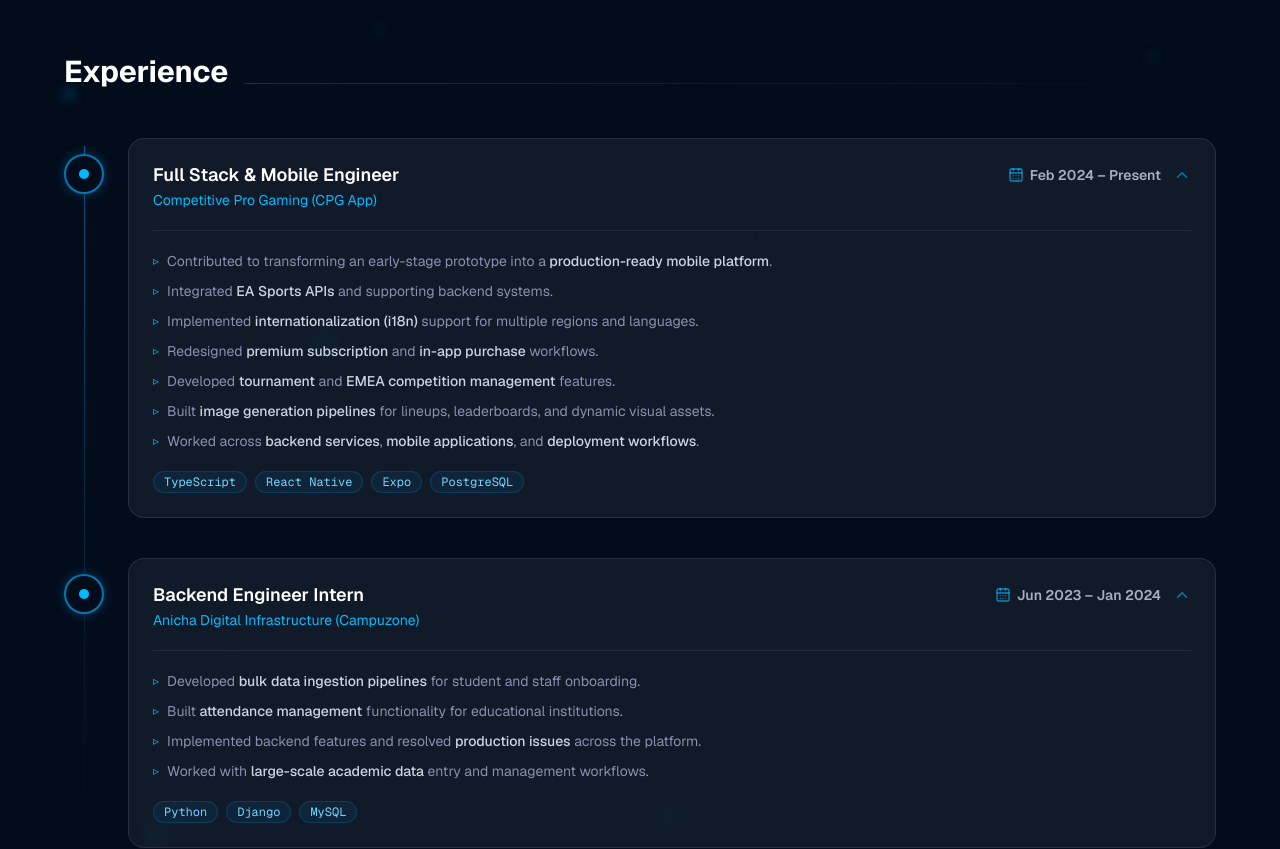
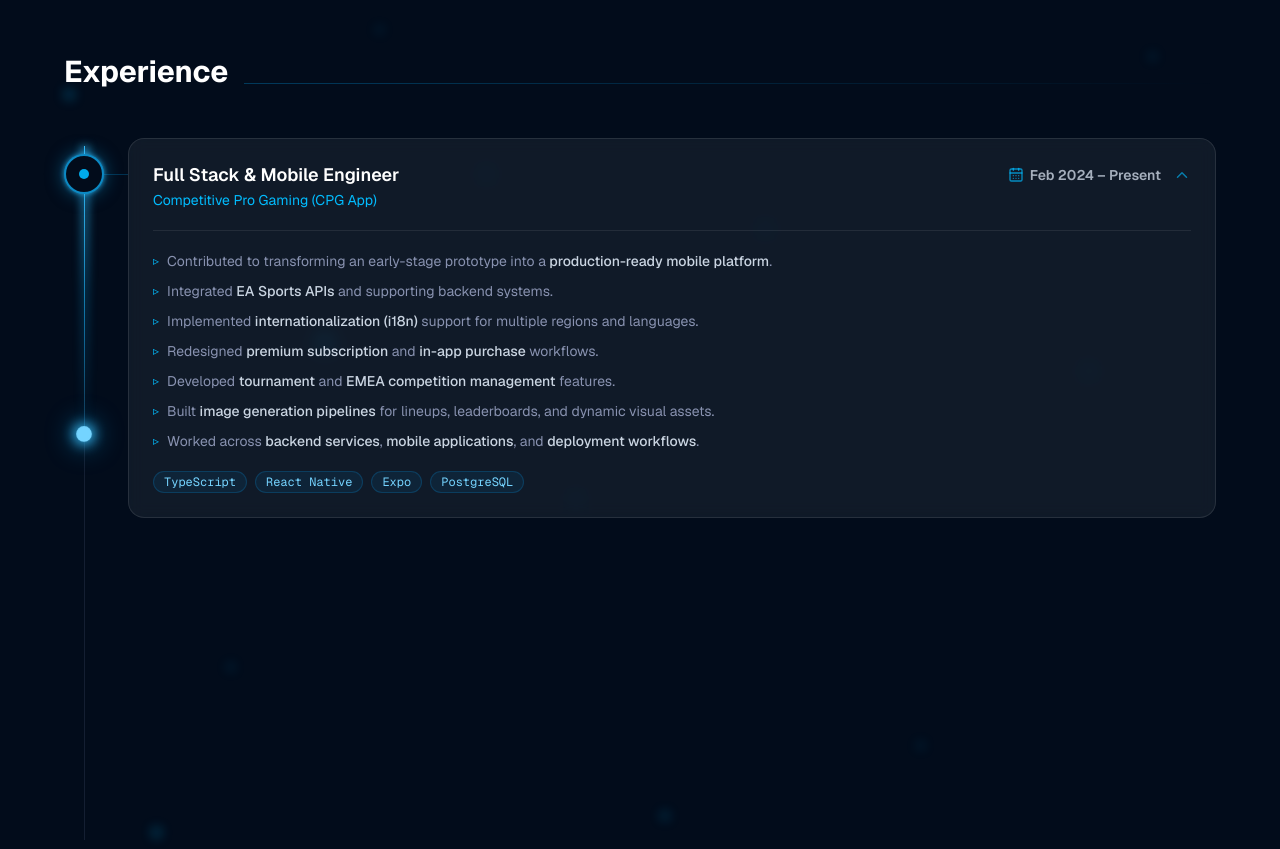
Before and after one commit to sairam4123/portfolio, a Next.js app: page / in a window 1280 px wide. Shown: the part 2980-3829 px from the top of the page. Built offline with nearby package versions, Linux system fonts and the light colour scheme.

Commit message:
feat: implement animated timeline for job experience section with scroll-driven reveal

```diff
--- a/src/components/Experience.tsx
+++ b/src/components/Experience.tsx
@@ -1,12 +1,27 @@
 "use client";
 
-import { useState, useSyncExternalStore, type ReactNode } from "react";
+import {
+  useState,
+  useSyncExternalStore,
+  useRef,
+  useEffect,
+  useCallback,
+  type ReactNode,
+} from "react";
 import { ChevronDown, CalendarDays } from "lucide-react";
-import { motion, AnimatePresence } from "framer-motion";
-import { FadeIn, Stagger, StaggerItem, FloatingParticles } from "@/components/animations";
+import {
+  motion,
+  AnimatePresence,
+  useScroll,
+  useTransform,
+  type MotionValue,
+} from "framer-motion";
+import { FadeIn, FloatingParticles } from "@/components/animations";
 import { GlowCard } from "@/components/GlowCard";
 
 const ease = [0.22, 1, 0.36, 1] as const;
+// fraction of parent scrollYProgress over which each card fades/slides in
+const REVEAL_WINDOW = 0.14;
 
 const hi = (text: string) => (
   <span className="text-slate-300 font-medium">{text}</span>
@@ -78,7 +93,6 @@ const jobs: {
   },
 ];
 
-
 function JobCard({
   job,
   isOpen,
@@ -90,10 +104,11 @@ function JobCard({
 }) {
   return (
     <GlowCard onClick={onToggle} className="">
-      {/* always-visible header */}
       <div className="px-6 pt-6 pb-5">
         <div className="flex items-start justify-between gap-3 mb-0.5">
-          <h3 className="text-white font-semibold text-lg leading-snug">{job.title}</h3>
+          <h3 className="text-white font-semibold text-lg leading-snug">
+            {job.title}
+          </h3>
           <div className="flex items-center gap-3 shrink-0 mt-0.5">
             <span className="hidden md:flex items-center gap-1.5 text-slate-300/80 text-sm font-semibold">
               <CalendarDays size={16} className="text-sky-400/70 shrink-0" />
@@ -114,7 +129,6 @@ function JobCard({
         </span>
       </div>
 
-      {/* expandable content */}
       <AnimatePresence initial={false}>
         {isOpen && (
           <motion.div
@@ -127,7 +141,6 @@ function JobCard({
           >
             <div className="px-6 pb-6">
               <div className="h-px bg-white/8 mb-5" />
-
               <ul className="flex flex-col gap-2.5 mb-5">
                 {job.points.map((p, j) => (
                   <motion.li
@@ -144,7 +157,6 @@ function JobCard({
                   </motion.li>
                 ))}
               </ul>
-
               <div className="flex flex-wrap gap-2">
                 {job.tech.map((t, k) => (
                   <motion.span
@@ -170,6 +182,203 @@ function JobCard({
   );
 }
 
+// ─── Each card reveals when the timeline line reaches its dot ─────────────────
+function TimelineItem({
+  job,
+  parentProgress,
+  threshold,
+  dotRef,
+  isOpen,
+  onToggle,
+}: {
+  job: (typeof jobs)[number];
+  parentProgress: MotionValue<number>;
+  threshold: number;
+  dotRef: (el: HTMLDivElement | null) => void;
+  isOpen: boolean;
+  onToggle: () => void;
+}) {
+  const t0 = threshold;
+  const t1 = Math.min(t0 + REVEAL_WINDOW, 1);
+
+  // Dot is part of the scroll/line — appears when the tip reaches it, no x-slide
+  const dotT0 = Math.max(0, t0 - 0.04);
+  const dotT1 = dotT0 + 0.08;
+  const dotOpacity = useTransform(parentProgress, [dotT0, dotT1], [0, 1]);
+  const dotInnerScale = useTransform(parentProgress, [dotT0, dotT1], [0, 1]);
+  const dotInnerOpacity = useTransform(parentProgress, [dotT0, dotT1], [0, 0.9]);
+  const borderColor = useTransform(parentProgress, [dotT0, t1], [
+    "rgba(14,165,233,0.18)",
+    "rgba(14,165,233,0.82)",
+  ]);
+  const boxShadow = useTransform(parentProgress, [dotT0, t1], [
+    "0 0 0px rgba(14,165,233,0.00), 0 0 0px rgba(56,189,248,0.00)",
+    "0 0 18px rgba(14,165,233,0.50), 0 0 5px rgba(56,189,248,0.75)",
+  ]);
+
+  // Card + connector slide in after the dot has appeared
+  const cardOpacity = useTransform(parentProgress, [t0, t1], [0, 1]);
+  const cardX = useTransform(parentProgress, [t0, t1], [36, 0]);
+  const connectorScale = useTransform(parentProgress, [t0, t1], [0, 1]);
+
+  return (
+    <div className="pl-16 relative">
+      {/* Connector — appears with the card, not the dot */}
+      <motion.div
+        className="absolute h-px bg-sky-500/25"
+        style={{
+          left: 40,
+          top: "2.25rem",
+          width: 24,
+          transformOrigin: "left",
+          scaleX: connectorScale,
+          opacity: connectorScale,
+        }}
+      />
+
+      {/* Dot — part of the scroll timeline, stays on the line (no x-translate) */}
+      <motion.div
+        ref={dotRef}
+        className="absolute left-0 top-4 w-10 h-10 rounded-full bg-[#020c1b] border-2 flex items-center justify-center"
+        style={{ opacity: dotOpacity, borderColor, boxShadow }}
+      >
+        <motion.div
+          className="w-2.5 h-2.5 rounded-full bg-sky-400"
+          style={{ scale: dotInnerScale, opacity: dotInnerOpacity }}
+        />
+      </motion.div>
+
+      {/* Card slides in from the right after the dot appears */}
+      <motion.div style={{ opacity: cardOpacity, x: cardX }}>
+        <JobCard job={job} isOpen={isOpen} onToggle={onToggle} />
+      </motion.div>
+    </div>
+  );
+}
+
+// ─── Container: owns the scroll progress and recomputes thresholds on resize ──
+function AnimatedTimeline({
+  isOpen,
+  onToggle,
+}: {
+  isOpen: (i: number) => boolean;
+  onToggle: (i: number) => void;
+}) {
+  const containerRef = useRef<HTMLDivElement>(null);
+  const dotRefs = useRef<(HTMLDivElement | null)[]>([]);
+
+  // Initial estimates (overwritten after mount by real measurements)
+  const [thresholds, setThresholds] = useState<number[]>(() =>
+    jobs.map((_, i) => 0.05 + (i / Math.max(jobs.length - 1, 1)) * 0.8),
+  );
+
+  const { scrollYProgress } = useScroll({
+    target: containerRef,
+    offset: ["start 0.85", "end 0.2"],
+  });
+
+  // Measure each dot's position relative to the container and normalise by
+  // container height → threshold in [0,1] matching scrollYProgress scale.
+  // Called on mount AND whenever the container resizes (card toggle changes height).
+  const recompute = useCallback(() => {
+    const container = containerRef.current;
+    if (!container) return;
+    const cr = container.getBoundingClientRect();
+    if (cr.height === 0) return;
+    const next = dotRefs.current.map((dot) => {
+      if (!dot) return 0.05;
+      const dr = dot.getBoundingClientRect();
+      return Math.max(0, (dr.top - cr.top) / cr.height);
+    });
+    setThresholds(next);
+  }, []);
+
+  useEffect(() => {
+    recompute();
+    const ro = new ResizeObserver(recompute);
+    if (containerRef.current) ro.observe(containerRef.current);
+    return () => ro.disconnect();
+  }, [recompute]);
+
+  const lineH = useTransform(scrollYProgress, [0, 1], ["0%", "100%"]);
+  const tipTop = useTransform(scrollYProgress, (v) => `${v * 100}%`);
+  const tipOpacity = useTransform(
+    scrollYProgress,
+    [0, 0.03, 0.97, 1],
+    [0, 1, 1, 0],
+  );
+
+  return (
+    <div ref={containerRef} className="relative">
+      {/* Faint track (always visible) */}
+      <div className="absolute left-5 top-2 bottom-2 w-px bg-slate-800/70" />
+
+      {/* Scroll-driven fill */}
+      <div className="absolute left-5 top-2 bottom-2 w-px overflow-hidden pointer-events-none">
+        <motion.div
+          className="absolute inset-x-0 top-0"
+          style={{
+            height: lineH,
+            background:
+              "linear-gradient(to bottom, #38bdf8, rgba(14,165,233,0.55) 60%, rgba(14,165,233,0.12))",
+          }}
+        />
+      </div>
+
+      {/* Glow blur layer */}
+      <div
+        className="absolute left-5 top-2 bottom-2 pointer-events-none"
+        style={{ width: 1 }}
+      >
+        <motion.div
+          className="absolute top-0"
+          style={{
+            height: lineH,
+            width: 8,
+            left: -3.5,
+            background:
+              "linear-gradient(to bottom, rgba(56,189,248,0.65), rgba(14,165,233,0.25), transparent)",
+            filter: "blur(4px)",
+          }}
+        />
+      </div>
+
+      {/* Traveling tip dot */}
+      <motion.div
+        className="absolute left-5 pointer-events-none z-20"
+        style={{ top: tipTop, opacity: tipOpacity, marginLeft: -7, marginTop: -7 }}
+      >
+        <motion.div
+          className="w-3.5 h-3.5 rounded-full bg-sky-300"
+          animate={{ scale: [1, 1.3, 1] }}
+          transition={{ duration: 1.8, repeat: Infinity, ease: "easeInOut" }}
+          style={{
+            boxShadow:
+              "0 0 10px 3px rgba(56,189,248,0.8), 0 0 24px 6px rgba(14,165,233,0.38)",
+          }}
+        />
+      </motion.div>
+
+      {/* Items — each card waits for the line to reach its dot */}
+      <div className="flex flex-col gap-10">
+        {jobs.map((job, i) => (
+          <TimelineItem
+            key={i}
+            job={job}
+            parentProgress={scrollYProgress}
+            threshold={thresholds[i] ?? 0.05}
+            dotRef={(el) => {
+              dotRefs.current[i] = el;
+            }}
+            isOpen={isOpen(i)}
+            onToggle={() => onToggle(i)}
+          />
+        ))}
+      </div>
+    </div>
+  );
+}
+
 function useIsDesktop() {
   return useSyncExternalStore(
     (cb) => {
@@ -184,7 +393,6 @@ function useIsDesktop() {
 
 export default function Experience() {
   const isDesktop = useIsDesktop();
-  // overrides: explicitly toggled cards override the desktop default
   const [overrides, setOverrides] = useState<Map<number, boolean>>(new Map());
 
   const isOpen = (i: number) =>
@@ -210,26 +418,7 @@ export default function Experience() {
           </div>
         </FadeIn>
 
-        <div className="relative">
-          <div className="absolute left-5 top-2 bottom-2 w-px bg-linear-to-b from-sky-500/50 via-sky-500/20 to-transparent" />
-
-          <Stagger className="flex flex-col gap-10">
-            {jobs.map((job, i) => (
-              <StaggerItem key={i} index={i}>
-                <div className="pl-16 relative">
-                  <div className="absolute left-0 top-4 w-10 h-10 rounded-full bg-[#020c1b] border-2 border-sky-500/70 flex items-center justify-center shadow-[0_0_12px_rgba(14,165,233,0.3)]">
-                    <div className="w-2.5 h-2.5 rounded-full bg-sky-400" />
-                  </div>
-                  <JobCard
-                    job={job}
-                    isOpen={isOpen(i)}
-                    onToggle={() => toggle(i)}
-                  />
-                </div>
-              </StaggerItem>
-            ))}
-          </Stagger>
-        </div>
+        <AnimatedTimeline isOpen={isOpen} onToggle={toggle} />
       </div>
     </section>
   );
```
